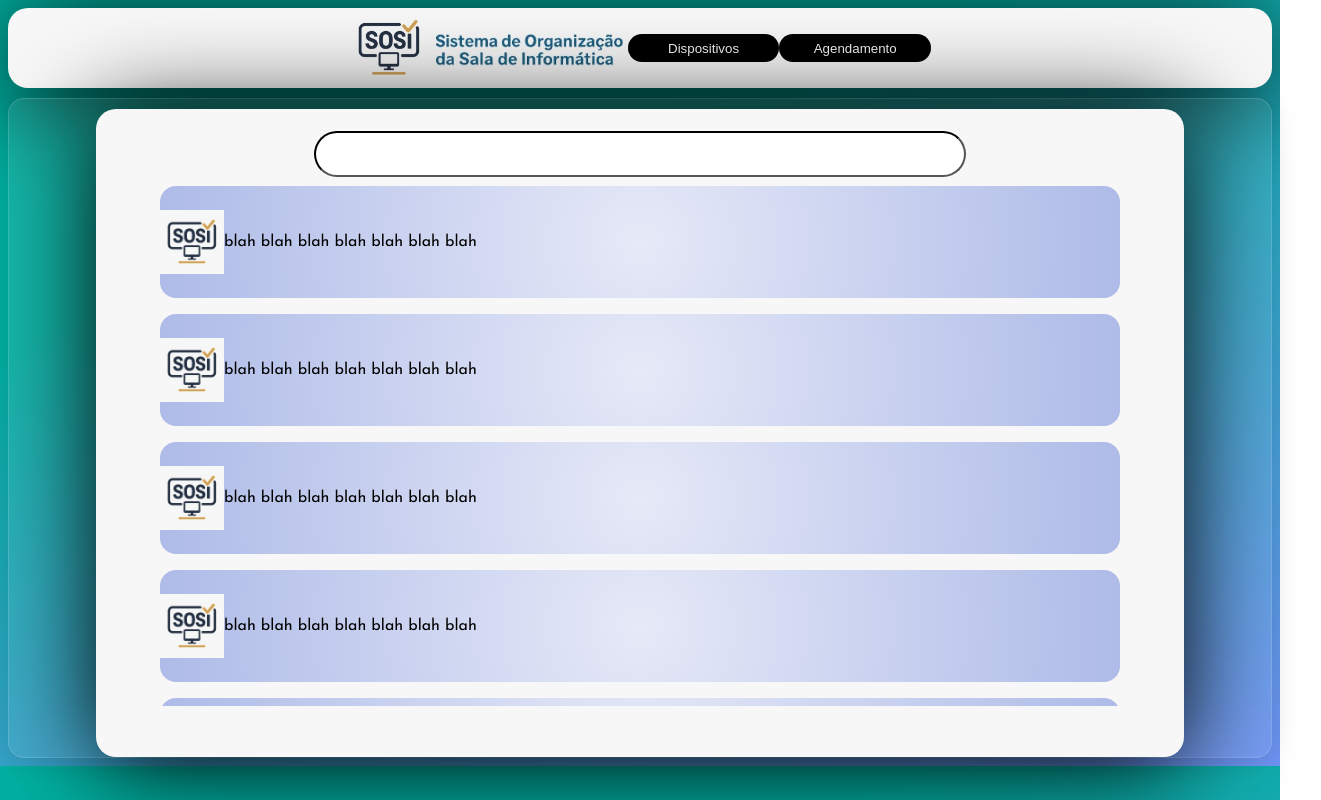
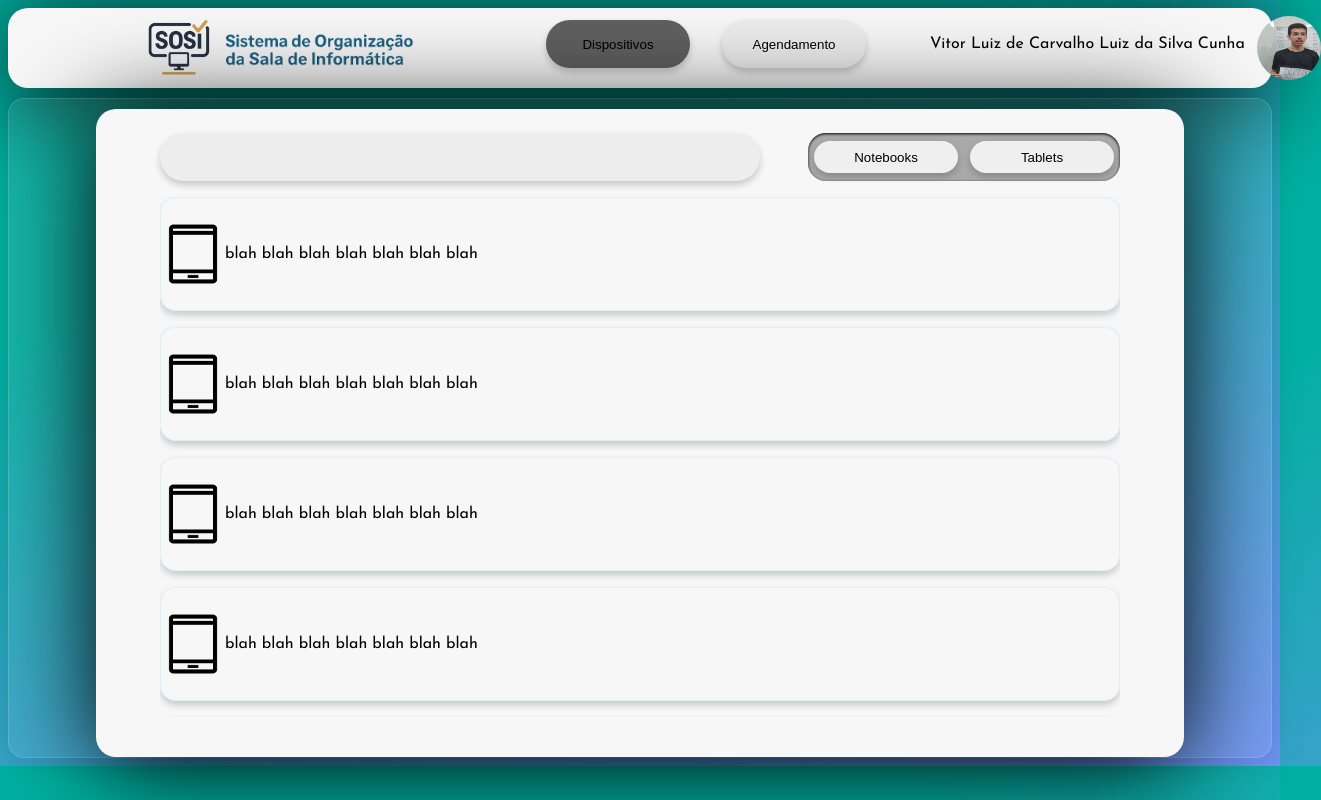
Before and after one commit to favrico/Projeto-SOSi, a plain HTML site: page FrontEnd/Dispositivos/indexD.html in a window 1280 px wide. Shown: the whole page, 1321 px wide, since content can reach past the window. Drawn offline with Linux system fonts and the light colour scheme; a web font is replaced by a local one.

Commit message:
novas atualizações html

```diff
--- /dev/null
+++ b/FrontEnd/Agendamentos/styleA.css
@@ -0,0 +1,166 @@
+@import url('https://fonts.googleapis.com/css2?family=Bytesized&family=Josefin+Sans:ital,wght@0,100..700;1,100..700&family=Micro+5&family=Zalando+Sans+Expanded:ital,wght@0,200..900;1,200..900&display=swap');
+html{
+    font-family: 'Josefin Sans';
+}
+body {
+    text-align: center;
+    background: #6F93F3;
+    background: linear-gradient(340deg, rgba(111, 147, 243, 1) 0%, rgba(1, 176, 161, 1) 72%);
+}
+
+header{
+    background-color: rgba(247, 247, 247, 1);
+    height: 80px;
+    border-radius: 20px;
+    box-shadow: 0px 10px 100px black;
+    display: flex;
+    align-items: center;
+    justify-content: center;
+}
+
+.img {
+    height: 100%;
+}
+
+.img2 {
+    height: 45%;
+}
+
+.inside {
+    background-color: rgba(247, 247, 247, 1);
+    height: 81vh;
+    border-radius: 20px;
+    box-shadow: 0px 10px 100px black;
+    width: 136vh;
+    margin-top: 10px;
+    display: flex;
+    flex-direction: row;
+    justify-content: flex-start;
+    flex-wrap: nowrap;
+    align-items: flex-start;
+}
+
+.vidro {
+    background: rgba(255, 255, 255, 0.08);
+    border-radius: 16px;
+    box-shadow: 0 4px 30px rgba(0, 0, 0, 0.1);
+    backdrop-filter: blur(1.9px);
+    -webkit-backdrop-filter: blur(1.9px);
+    border: 1px solid rgba(255, 255, 255, 0.15);
+    display: flex;
+    flex-direction: column;
+    justify-content: center;
+    align-items: center;
+    margin-top: 10px;
+}
+
+.buttonA {
+    background-color: rgba(96, 96, 96, 1);
+    color: rgb(0, 0, 0);
+    border-radius: 30px;
+    height: 6vh;
+    width: 18vh;
+    border: rgba(96, 96, 96, 1);
+    box-shadow: rgba(0, 0, 0, 0.192) 0px 4px 7px;
+    margin-left: 2vh;
+    margin-right: 2vh;
+    position: relative;
+    right: 6vh;
+    transition: background-color 1s;
+}
+
+.buttonA:hover{
+    cursor: pointer;
+    background-color: rgba(96, 96, 96, 1);
+}
+
+.buttonD {
+    background-color: rgba(237, 237, 237, 1);
+    color: rgb(0, 0, 0);
+    border-radius: 30px;
+    height: 6vh;
+    width: 18vh;
+    border: rgba(237, 237, 237, 1);
+    box-shadow: rgba(0, 0, 0, 0.192) 0px 4px 7px;
+    margin-left: 2vh;
+    margin-right: 2vh;
+    position: relative;
+    right: 6vh;
+    transition: background-color 1s;
+}
+
+.buttonD:hover{
+    cursor: pointer;
+    background-color: rgba(96, 96, 96, 1);
+}
+
+.risoli {
+    background-color: rgba(237, 237, 237, 1);
+    color: rgb(0, 0, 0);
+    border-radius: 30px;
+    height: 6vh;
+    width: 76vh;
+    border: rgba(237, 237, 237, 1);
+    box-shadow: rgba(0, 0, 0, 0.192) 0px 4px 7px;
+    position: relative;
+    display: flex;
+    flex-direction: row;
+    flex-wrap: wrap;
+    align-items: center;
+    justify-content: center;
+    right: -15vh;
+}
+
+.bot{
+    display: flex    ;
+    justify-content: space-around;
+    position: relative;
+    right: -20vh;
+}
+
+.user {
+    border-radius: 254px;
+    height: 28vh;
+    width: 28vh;
+}
+.profile {
+    height: 30vh;
+    width: 30vh;
+    border-radius: 200px;
+    display: flex;
+    justify-content: center;
+    align-items: center;
+    position: relative;
+    left: 5vh;
+    flex-direction: row;
+    top: 3vh;
+    background: rgba(33, 135, 236, 1);
+    box-shadow: 0 4px 30px rgba(0, 0, 0, 0.1);
+    backdrop-filter: blur(5px);
+    -webkit-backdrop-filter: blur(5px);
+    border: 1px solid rgba(24, 158, 255, 0.3);
+    box-shadow: rgba(0, 0, 0, 0.192) 0px 4px 7px;
+}
+
+.vitu {
+    height: 7vh;
+    width: 7vh;
+    border-radius: 4vh;
+    display: flex;
+    align-items: center;
+    justify-content: center;
+    border: transparent;
+    position: relative;
+    right: -2vh;
+}
+.vituI {
+    height: 8vh;
+    width: 8vh;
+    border-radius: 4vh;
+    display: flex;
+    align-items: center;
+    justify-content: center;
+    border: transparent;
+    position: relative;
+    right: 0vh;
+}
--- a/FrontEnd/Dispositivos/indexD.html
+++ b/FrontEnd/Dispositivos/indexD.html
@@ -9,23 +9,26 @@
 
     <header>
         <img src="../imsource/icon.png" class="img"> <img src="../imsource/desc.jpeg" class="img2">
-        <br><br> <button class="button">Dispositivos</button> <br> <button class="button">Agendamento</button>
+        <div class="bot"><a href="../Dispositivos/indexD.html"></a><button class="buttonD">Dispositivos</button></a> <br> <a href="../agendamento/indexA.html"><button class="buttonA">Agendamento</button></a><p>Vitor Luiz de Carvalho Luiz da Silva Cunha</p><a href="../Perfil/indexP.html"><button class="vitu"><img src="../imsource/vitu.jpeg" class="vituI"></button></a></div>
+
     </header>
 
     <body>
         <div class="vidro">
             <div class="inside">
-                <br>
+
                 <input type="search" class="inp">
+                <div class="est_bot"><button class="button2">Notebooks</button> <br> <button class="button2">Tablets</button></div>
                 <br>
                 <div class="disp">
-                    <div class="note"><br><img src="../imsource/icon.png" width="64px" height="64px"><br><p>blah blah blah blah blah blah blah</p></div><br>
-                    <div class="note"><br><img src="../imsource/icon.png" width="64px" height="64px"><br><p>blah blah blah blah blah blah blah</p></div><br>
-                    <div class="note"><br><img src="../imsource/icon.png" width="64px" height="64px"><br><p>blah blah blah blah blah blah blah</p></div><br>
-                    <div class="note"><br><img src="../imsource/icon.png" width="64px" height="64px"><br><p>blah blah blah blah blah blah blah</p></div><br>
-                    <div class="note"><br><img src="../imsource/icon.png" width="64px" height="64px"><br><p>blah blah blah blah blah blah blah</p></div><br>
-                    <div class="note"><br><img src="../imsource/icon.png" width="64px" height="64px"><br><p>blah blah blah blah blah blah blah</p></div><br>
-                    <div class="note"><br><img src="../imsource/icon.png" width="64px" height="64px"><br><p>blah blah blah blah blah blah blah</p></div><br>
+                    <div class="note"><br><img src="../imsource/tab.png" width="64px" height="64px"><br><p>blah blah blah blah blah blah blah</p></div><br>
+                    <div class="note"><br><img src="../imsource/tab.png" width="64px" height="64px"><br><p>blah blah blah blah blah blah blah</p></div><br>
+                    <div class="note"><br><img src="../imsource/tab.png" width="64px" height="64px"><br><p>blah blah blah blah blah blah blah</p></div><br>
+                    <div class="note"><br><img src="../imsource/tab.png" width="64px" height="64px"><br><p>blah blah blah blah blah blah blah</p></div><br>
+                    <div class="note"><br><img src="../imsource/tab.png" width="64px" height="64px"><br><p>blah blah blah blah blah blah blah</p></div><br>
+                    <div class="note"><br><img src="../imsource/tab.png" width="64px" height="64px"><br><p>blah blah blah blah blah blah blah</p></div><br>
+                    <div class="note"><br><img src="../imsource/tab.png" width="64px" height="64px"><br><p>blah blah blah blah blah blah blah</p></div><br>
+                    <div class="note"><br><img src="../imsource/tab.png" width="64px" height="64px"><br><p>blah blah blah blah blah blah blah</p></div><br>
 
 
 
@@ -36,7 +39,4 @@
             </div>
     </body>
 
-    <footer>
-
-    </footer>
 </html>
--- a/FrontEnd/Dispositivos/styleD.css
+++ b/FrontEnd/Dispositivos/styleD.css
@@ -7,7 +7,6 @@ body {
     background: #6F93F3;
     background: linear-gradient(340deg, rgba(111, 147, 243, 1) 0%, rgba(1, 176, 161, 1) 72%);
 }
-
 header{
     background-color: rgba(247, 247, 247, 1);
     height: 80px;
@@ -17,6 +16,47 @@ header{
     align-items: center;
     justify-content: center;
 }
+
+.buttonA {
+    background-color: rgba(237, 237, 237, 1);
+    color: rgb(0, 0, 0);
+    border-radius: 30px;
+    height: 6vh;
+    width: 18vh;
+    border: rgba(237, 237, 237, 1);
+    box-shadow: rgba(0, 0, 0, 0.192) 0px 4px 7px;
+    margin-left: 2vh;
+    margin-right: 2vh;
+    position: relative;
+    right: 6vh;
+    transition: background-color 1s;
+}
+
+.buttonA:hover{
+    cursor: pointer;
+    background-color: rgba(96, 96, 96, 1);
+}
+
+.buttonD {
+    background-color: rgba(96, 96, 96, 1);
+    color: rgb(0, 0, 0);
+    border-radius: 30px;
+    height: 6vh;
+    width: 18vh;
+    border: rgba(96, 96, 96, 1);
+    box-shadow: rgba(0, 0, 0, 0.192) 0px 4px 7px;
+    margin-left: 2vh;
+    margin-right: 2vh;
+    position: relative;
+    right: 6vh;
+    transition: background-color 1s;
+}
+
+.buttonD:hover{
+    cursor: pointer;
+    background-color: rgba(96, 96, 96, 1);
+}
+
 
 .img {
     height: 100%;
@@ -34,19 +74,65 @@ header{
     width: 136vh;
     margin-top: 10px;
     display: flex;
-    flex-direction: column;
-    justify-content: flex-start;
-    flex-wrap: nowrap;
+    flex-direction: row;
+    justify-content: center;
+    flex-wrap: wrap;
+    align-content: center;
     align-items: center;
 }
 
 .inp {
     position: relative;
-    height: 7%;
+    width: 75vh;
     border-color: black;
     border-radius: 50px;
-    top: 1%;
-    width: 60%;
+    top: -2vh;
+    height: 6vh;
+    left: -4vh;
+    background-color: rgba(237, 237, 237, 1);
+    color: rgb(0, 0, 0);
+    border-radius: 30px;
+    border: rgba(237, 237, 237, 1);
+    box-shadow: rgba(0, 0, 0, 0.192) 0px 4px 7px;
+    margin-left: 2vh;
+}
+
+.vitu {
+    height: 7vh;
+    width: 7vh;
+    border-radius: 4vh;
+    display: flex;
+    align-items: center;
+    justify-content: center;
+    border: transparent;
+    position: relative;
+    right: -2vh;
+}
+.vituI {
+    height: 8vh;
+    width: 8vh;
+    border-radius: 4vh;
+    display: flex;
+    align-items: center;
+    justify-content: center;
+    border: transparent;
+    position: relative;
+    right: 0vh;
+}
+
+.est_bot {
+    display: flex;
+    flex-wrap: nowrap;
+    justify-content: space-evenly;
+    top: -2vh;
+    position: relative;
+    background-color: darkgray;
+    height: 6vh;
+    align-items: center;
+    border-radius: 18px;
+    width: 39vh;
+    right: -2vh;
+    box-shadow: inset 0px 1px 3px;
 }
 
 .vidro {
@@ -63,34 +149,54 @@ header{
     margin-top: 10px;
 }
 
-.button {
-    background-color: black;
-    color: rgba(247, 247, 247, 1);
-    border-radius: 30px;
-    height: 35%;
-    width: 12%;
-    border: black;
+.button2 {
+    background-color: rgba#ededed(237, 237, 237, 1);
+    color: rgb(0, 0, 0);
+    border-radius: 18px;
+    height: 4vh;
+    width: 18vh;
+    border: rgba(237, 237, 237, 1);
+    box-shadow: rgba(0, 0, 0, 0.192) 0px 4px 7px;
+    transition: background-color 1s;
 }
 
-.button:hover{
+
+.button2:hover{
     cursor: pointer;
-    animation: Log, 5s, linear;
-
+    background-color: rgba(96, 96, 96, 1);
 }
 
 .disp{
     background-color: rgba(247, 247, 247, 1);
     width: 120vh;
     height: 65vh;
-    overflow: auto;
+    overflow-y: scroll;
 }
+.disp::-webkit-scrollbar {
+    display: none;
+}
+.disp {
+    -ms-overflow-style: none;  /* IE and Edge */
+    scrollbar-width: none;  /* Firefox */
+  }
 
-.note {
-    background: #e6e9f7;
-background: radial-gradient(circle, rgba(230, 233, 247, 1) 0%, rgba(174, 187, 232, 1) 100%);
+  .note {
+    height: 14vh;
+    align-items: center;
+    box-shadow: 0 14px 6px rgba(0, 0, 0, 0.1);
+    backdrop-filter: blur(3px);
+    -webkit-backdrop-filter: blur(3px);
+    border: 1px solid rgba(177, 222, 255, 0.3);
     border-radius: 16px;
     display: flex;
     justify-content: flex-start;
-    height: 14vh;
-    align-items: center;
+    box-shadow: rgba(0, 0, 0, 0.192) 0px 4px 7px;
+
 }
+
+.bot{
+    display: flex    ;
+    justify-content: space-around;
+    position: relative;
+    right: -20vh;
+}
```
Also changed, not shown: FrontEnd/Agendamentos/indexA.html (added, +24 -0 lines), FrontEnd/Main/indexM.html (+4 -3 lines), FrontEnd/Perfil/indexP.html (added, +27 -0 lines), FrontEnd/Perfil/styleP.css (added, +166 -0 lines), FrontEnd/Perfil/scriptM.js (added), FrontEnd/imsource/4a0f98c3-09dd-4b89-b2fe-059297ae4cf8.jfif (deleted), FrontEnd/imsource/Icon.jfif (deleted).
